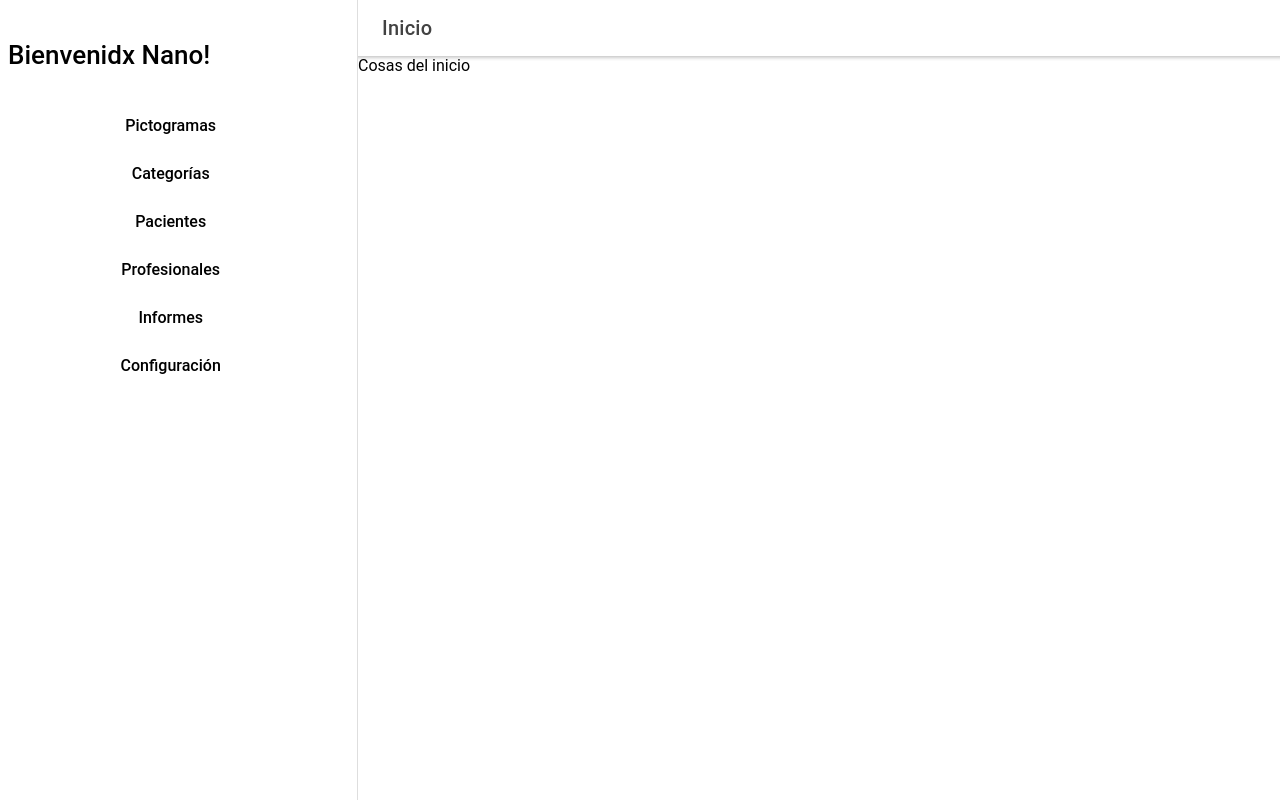
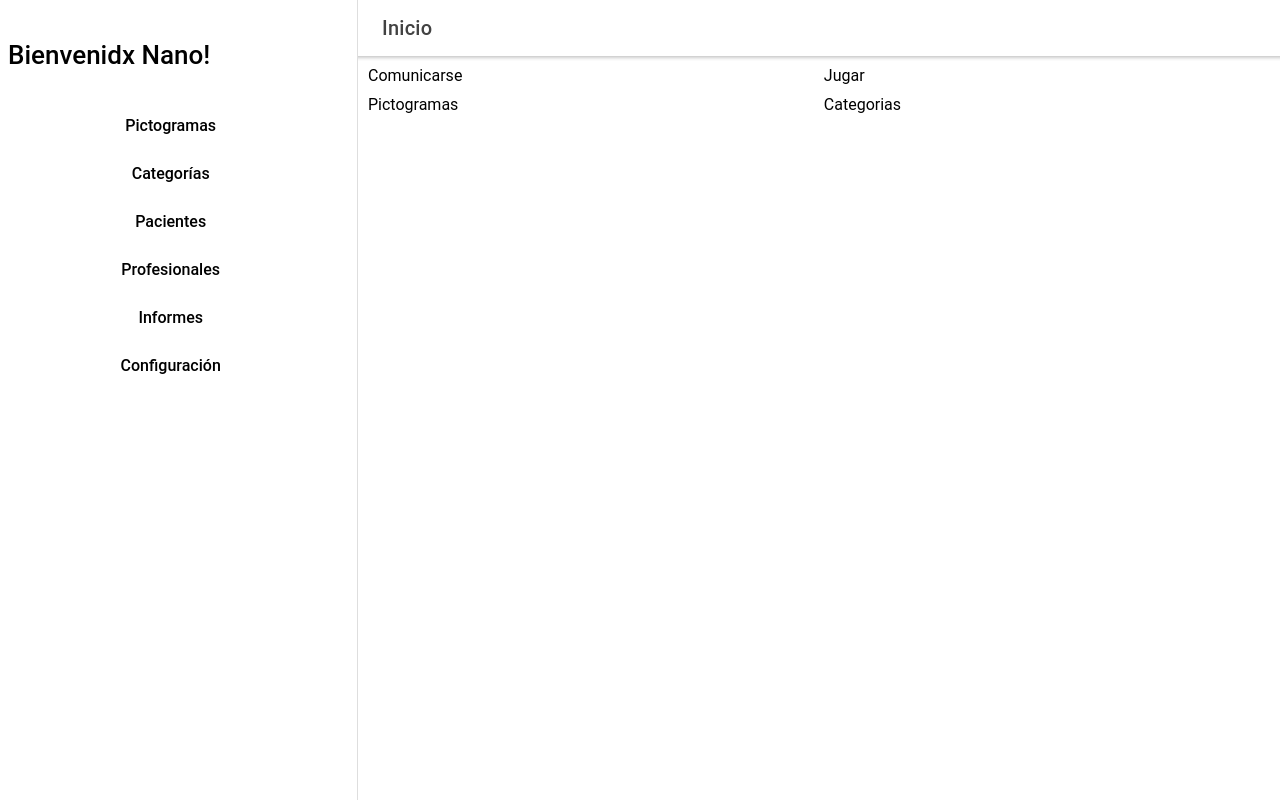
Before and after one commit to nahueldl/TEAyudo, a React (Create React App) app: page /page/inicio in a window 1280 px wide. Built offline with nearby package versions, Linux system fonts and the light colour scheme.

Commit message:
add basic structure in Inicio

```diff
--- a/src/Vistas/Inicio/Inicio.tsx
+++ b/src/Vistas/Inicio/Inicio.tsx
@@ -1,7 +1,17 @@
-import { IonButtons, IonContent, IonHeader, IonMenuButton, IonPage, IonTitle, IonToolbar } from '@ionic/react';
-import React from 'react';
+import {
+  IonButtons,
+  IonContent,
+  IonHeader,
+  IonMenuButton,
+  IonPage,
+  IonTitle,
+  IonToolbar,
+  IonGrid,
+  IonRow,
+  IonCol,
+} from "@ionic/react";
+import React from "react";
 const Inicio: React.FC = () => {
-
   return (
     <IonPage>
       <IonHeader>
@@ -14,10 +24,19 @@ const Inicio: React.FC = () => {
       </IonHeader>
 
       <IonContent>
-                Cosas del inicio
+        <IonGrid>
+          <IonRow>
+            <IonCol>Comunicarse</IonCol>
+            <IonCol>Jugar</IonCol>
+          </IonRow>
+          <IonRow>
+            <IonCol>Pictogramas</IonCol>
+            <IonCol>Categorias</IonCol>
+          </IonRow>
+        </IonGrid>
       </IonContent>
     </IonPage>
-    )
-}
+  );
+};
 
 export default Inicio;
```
Lines whose indentation alone changed are shown as unchanged.
